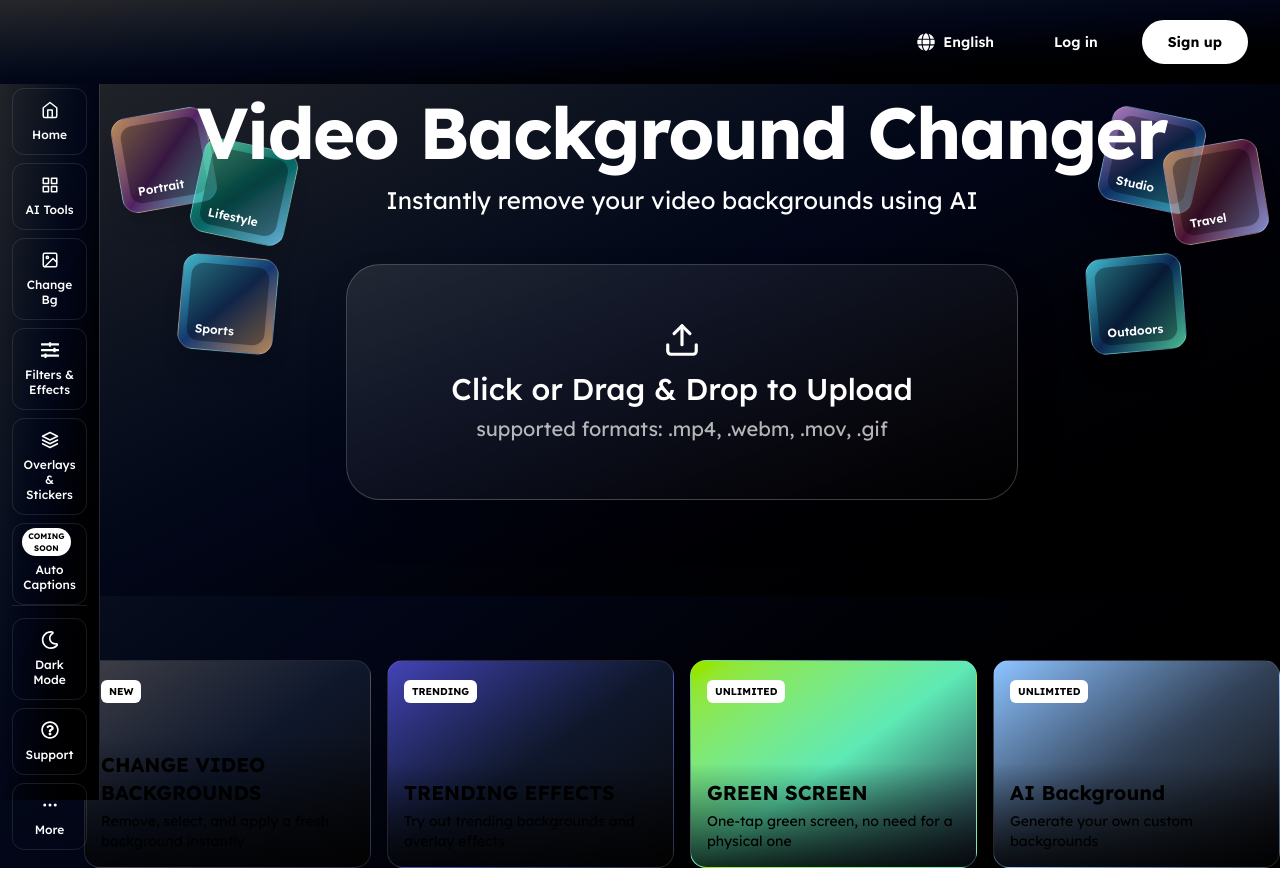
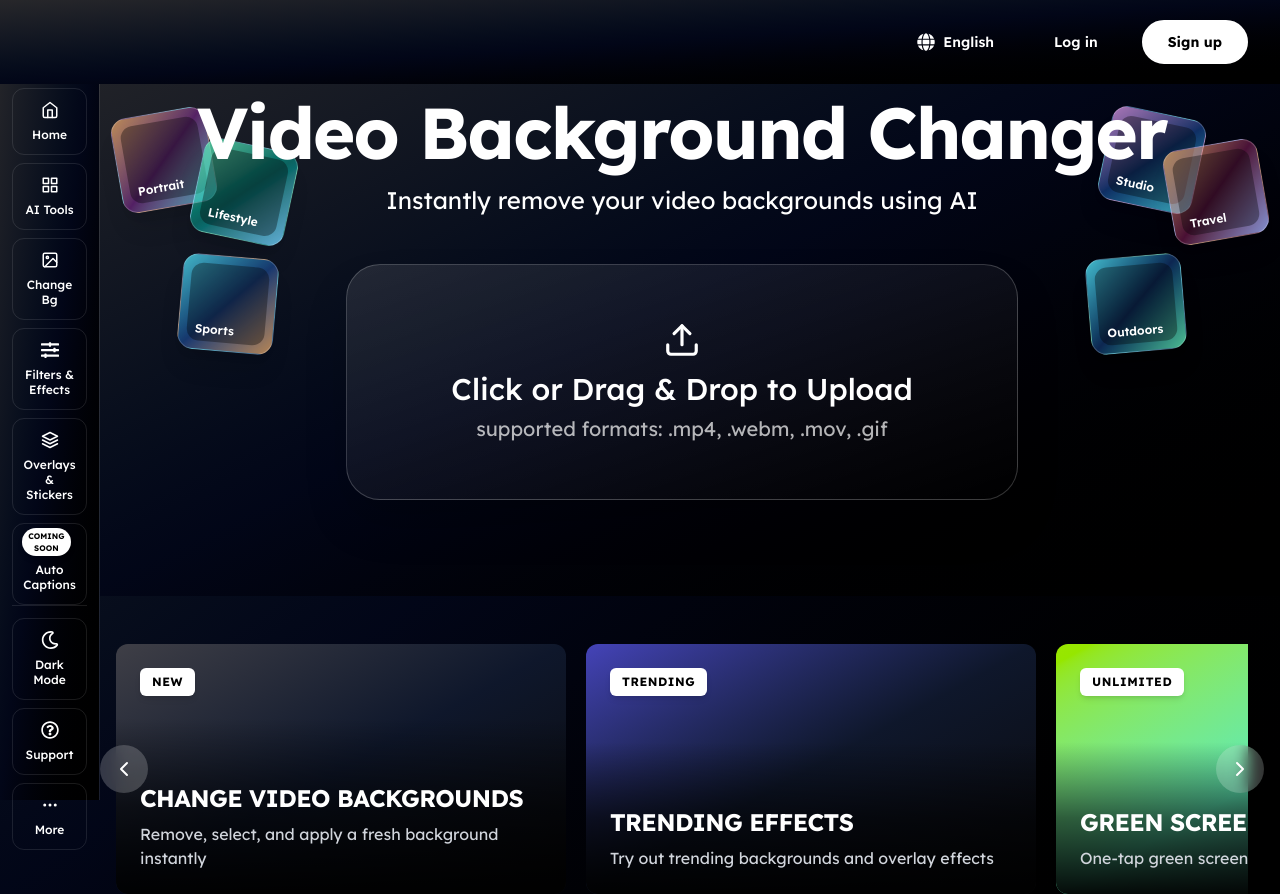
Before and after one commit to WhizAqsa/vbgc-v2, a Next.js app: page / in a window 1280 px wide. Before the commit the page ends 868 px from the top, so only its background shows below. Built offline with nearby package versions, Linux system fonts and the light colour scheme.

Commit message:
style: enhance ui of home page

```diff
--- a/components/sections/feature-grid.tsx
+++ b/components/sections/feature-grid.tsx
@@ -1,3 +1,7 @@
+// components/sections/feature-grid.tsx
+"use client";
+import { useState, useRef } from "react";
+import { FiChevronLeft, FiChevronRight } from "react-icons/fi";
 import type { ShowcaseCard } from "@/types/home";
 
 const showcaseCards: ShowcaseCard[] = [
@@ -28,23 +32,68 @@ const showcaseCards: ShowcaseCard[] = [
 ];
 
 export default function FeatureGrid() {
+    const [scrollPosition, setScrollPosition] = useState(0);
+    const carouselRef = useRef<HTMLDivElement>(null);
+
+    const scroll = (direction: "left" | "right") => {
+        if (!carouselRef.current) return;
+        const scrollAmount = carouselRef.current.offsetWidth;
+        const newPosition =
+            direction === "left"
+                ? Math.max(scrollPosition - scrollAmount, 0)
+                : scrollPosition + scrollAmount;
+
+        carouselRef.current.scrollTo({ left: newPosition, behavior: "smooth" });
+        setScrollPosition(newPosition);
+    };
+
     return (
-        <section className="mt-4 grid grid-cols-1 gap-4 lg:grid-cols-4">
+        <section className="relative w-full px-4 sm:px-6 lg:px-8">
+            {/* Carousel Container */}
+            <div className="relative">
+                <div
+                    ref={carouselRef}
+                    className="flex gap-5 overflow-x-hidden scroll-smooth"
+                >
                     {showcaseCards.map((card) => (
                         <article
                             key={card.title}
-                    className={`group relative min-h-52 overflow-hidden rounded-2xl border border-white/10 bg-gradient-to-br ${card.gradient} p-4 transition hover:-translate-y-1 hover:border-white/20`}
+                            className={`group relative min-h-[250px] w-[450px] flex-shrink-0 overflow-hidden rounded-xl bg-gradient-to-br ${card.gradient} p-6 transition-all duration-300 hover:scale-[1.02] hover:shadow-2xl`}
                         >
-                    <span className="inline-flex rounded-md bg-white px-2 py-1 text-[10px] font-bold text-background-primary">
+                            <span className="inline-flex rounded-md bg-white px-3 py-1.5 text-xs font-bold uppercase tracking-wider text-black shadow-md">
                                 {card.badge}
                             </span>
 
-                    <div className="absolute inset-x-0 bottom-0 bg-gradient-to-t from-black/80 via-black/40 to-transparent p-4">
-                        <h3 className="text-xl font-bold text-text-primary">{card.title}</h3>
-                        <p className="mt-1 text-sm text-text-secondary">{card.description}</p>
+                            <div className="absolute inset-x-0 bottom-0 bg-gradient-to-t from-black/95 via-black/60 to-transparent p-6 pt-16">
+                                <h3 className="text-xl font-bold text-white tracking-tight sm:text-2xl">
+                                    {card.title}
+                                </h3>
+                                <p className="mt-2 text-sm text-gray-300 sm:text-base">
+                                    {card.description}
+                                </p>
                             </div>
                         </article>
                     ))}
+                </div>
+
+                {/* Navigation Buttons */}
+                <button
+                    onClick={() => scroll("left")}
+                    className="absolute left-0 top-1/2 z-10 -translate-y-1/2 -translate-x-3 rounded-full bg-white/20 p-2 text-white backdrop-blur transition hover:bg-white/30 sm:-translate-x-4 sm:p-3"
+                    type="button"
+                    aria-label="Previous"
+                >
+                    <FiChevronLeft size={20} className="sm:h-6 sm:w-6" />
+                </button>
+                <button
+                    onClick={() => scroll("right")}
+                    className="absolute right-0 top-1/2 z-10 -translate-y-1/2 translate-x-3 rounded-full bg-white/20 p-2 text-white backdrop-blur transition hover:bg-white/30 sm:translate-x-4 sm:p-3"
+                    type="button"
+                    aria-label="Next"
+                >
+                    <FiChevronRight size={20} className="sm:h-6 sm:w-6" />
+                </button>
+            </div>
         </section>
     );
 }
--- a/components/sections/main-hero.tsx
+++ b/components/sections/main-hero.tsx
@@ -1,3 +1,4 @@
+// components/sections/main-hero.tsx
 import { FiUpload } from "react-icons/fi";
 
 import type { FloatingCard } from "@/types/home";
@@ -6,17 +7,17 @@ const leftCards: FloatingCard[] = [
     {
         title: "Portrait",
         gradient: "from-orange-300/70 via-fuchsia-500/30 to-cyan-300/70",
-        positionClass: "left-8 top-28 rotate-[-10deg]",
+        positionClass: "left-8 top-20 rotate-[-8deg]",
     },
     {
         title: "Lifestyle",
         gradient: "from-emerald-300/80 via-teal-400/40 to-sky-300/80",
-        positionClass: "left-28 top-36 rotate-[12deg]",
+        positionClass: "left-28 top-32 rotate-[8deg]",
     },
     {
         title: "Sports",
         gradient: "from-cyan-300/75 via-blue-500/35 to-orange-300/70",
-        positionClass: "left-24 top-64 rotate-[5deg]",
+        positionClass: "left-24 top-64 rotate-[3deg]",
     },
 ];
 
@@ -24,26 +25,26 @@ const rightCards: FloatingCard[] = [
     {
         title: "Studio",
         gradient: "from-fuchsia-300/70 via-blue-500/35 to-cyan-300/75",
-        positionClass: "right-20 top-28 rotate-[12deg]",
+        positionClass: "right-20 top-20 rotate-[8deg]",
     },
     {
         title: "Travel",
         gradient: "from-orange-300/70 via-pink-500/30 to-indigo-300/80",
-        positionClass: "right-4 top-36 rotate-[-10deg]",
+        positionClass: "right-8 top-32 rotate-[-8deg]",
     },
     {
         title: "Outdoors",
         gradient: "from-cyan-300/80 via-blue-500/30 to-emerald-300/80",
-        positionClass: "right-24 top-64 rotate-[-5deg]",
+        positionClass: "right-28 top-64 rotate-[-3deg]",
     },
 ];
 
 function FloatingMiniCard({ card }: { card: FloatingCard }) {
     return (
         <div
-            className={`absolute hidden h-24 w-24 rounded-2xl border border-white/20 bg-gradient-to-br p-2 shadow-xl md:block ${card.gradient} ${card.positionClass}`}
+            className={`absolute hidden h-28 w-28 rounded-2xl border border-white/20 bg-gradient-to-br p-2 shadow-xl backdrop-blur-sm md:block lg:h-32 lg:w-32 ${card.gradient} ${card.positionClass}`}
         >
-            <div className="flex h-full items-end rounded-xl bg-black/35 px-2 py-1 text-xs font-semibold text-white">
+            <div className="flex h-full items-end rounded-xl bg-black/35 px-2 py-1.5 text-xs font-semibold text-white lg:text-sm">
                 {card.title}
             </div>
         </div>
@@ -52,7 +53,7 @@ function FloatingMiniCard({ card }: { card: FloatingCard }) {
 
 export default function MainHero() {
     return (
-        <section className="relative overflow-hidden rounded-3xl border border-white/10 bg-gradient-to-b from-background-secondary via-background-primary to-background-primary px-6 pb-10 pt-8 sm:px-10 sm:pt-10">
+        <section className="relative mb-12 overflow-hidden rounded-3xl bg-gradient-to-br from-zinc-800 via-slate-950 to-black px-6 pb-12 pt-10 text-white shadow-2xl sm:px-10 sm:pt-12">
             <div className="pointer-events-none absolute -left-20 top-8 h-72 w-72 rounded-full bg-accent/20 blur-3xl" />
             <div className="pointer-events-none absolute -right-28 top-10 h-80 w-80 rounded-full bg-accent/15 blur-3xl" />
 
@@ -61,20 +62,22 @@ export default function MainHero() {
             ))}
 
             <div className="relative z-10 mx-auto max-w-4xl text-center">
-                <h1 className="text-4xl font-bold tracking-tight text-text-primary sm:text-6xl">
+                <h1 className="text-5xl font-bold tracking-tight text-white sm:text-7xl">
                     Video Background Changer
                 </h1>
-                <p className="mt-3 text-lg text-text-secondary sm:text-2xl">
+                <p className="mt-4 text-xl text-white sm:text-2xl">
                     Instantly remove your video backgrounds using AI
                 </p>
 
                 <button
                     type="button"
-                    className="mt-10 flex w-full max-w-3xl flex-col items-center justify-center rounded-[34px] border border-white/15 bg-gradient-to-br from-background-secondary via-background-primary to-background-secondary px-6 py-12 text-center shadow-2xl transition hover:border-white/30 hover:shadow-lg"
+                    className="group mt-12 flex w-full max-w-3xl flex-col items-center justify-center rounded-[34px] border border-white/20 bg-gradient-to-br from-white/10 via-white/5 to-transparent px-6 py-14 text-center shadow-2xl transition-all hover:border-white/30 hover:from-white/20 hover:shadow-3xl"
                 >
-                    <FiUpload size={38} className="text-text-primary" />
-                    <span className="mt-3 text-3xl font-medium text-text-primary">Click or Drag & Drop to Upload</span>
-                    <span className="mt-2 text-xl text-text-secondary">
+                    <FiUpload size={42} className="text-white transition-transform group-hover:scale-105" />
+                    <span className="mt-4 text-3xl font-medium text-white sm:text-4xl">
+                        Click or Drag & Drop to Upload
+                    </span>
+                    <span className="mt-2 text-lg text-white/80 sm:text-xl">
                         supported formats: .mp4, .webm, .mov, .gif
                     </span>
                 </button>
```
Lines whose indentation alone changed are shown as unchanged.
